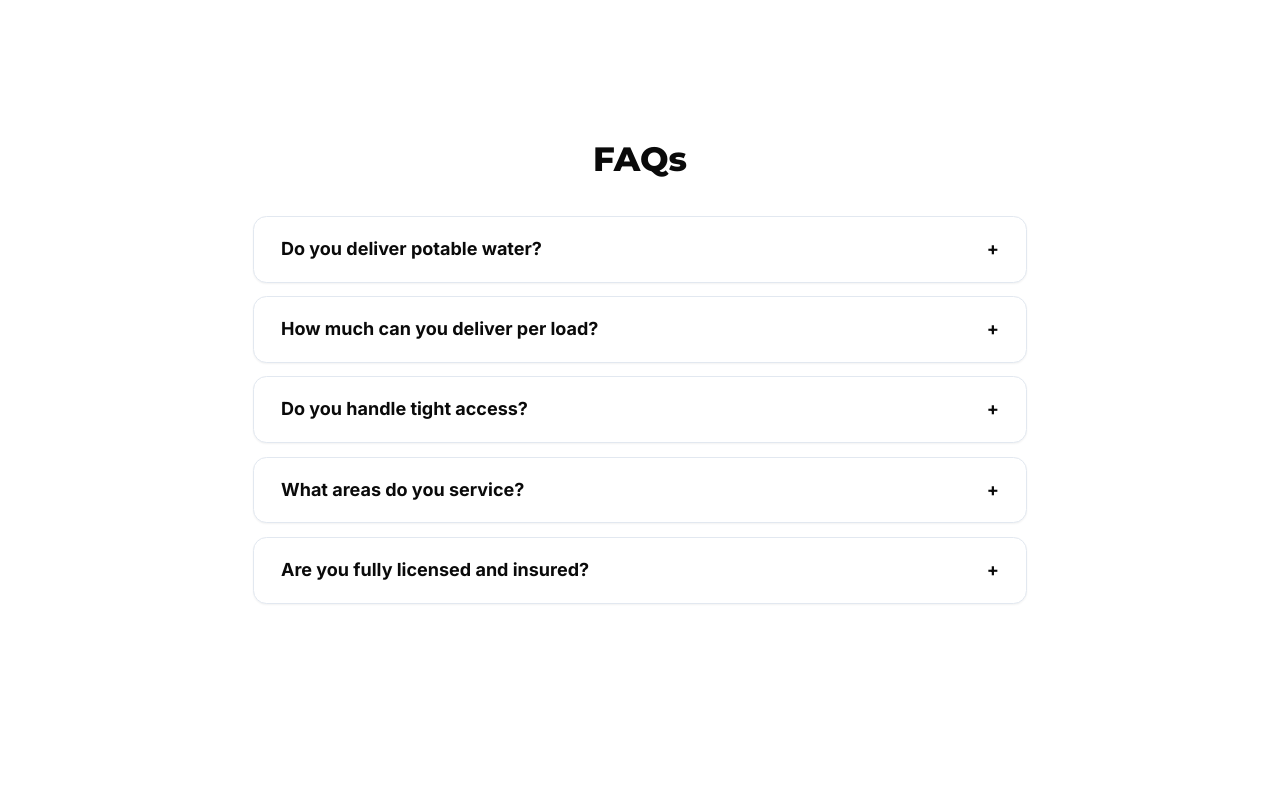
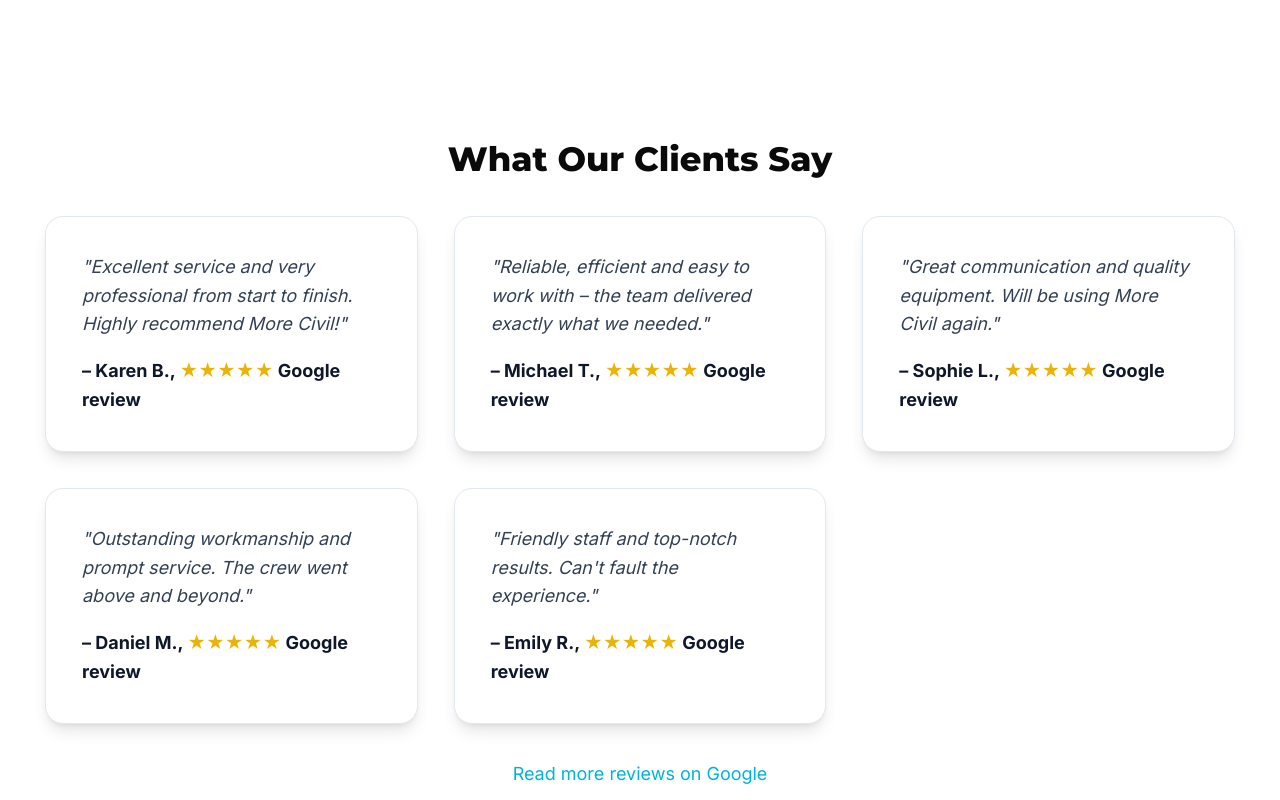
Before and after one commit to kindaiau/more-civil, a React (Vite) app: page / in a window 1280 px wide. Shown: the part 2220-3020 px from the top of the page. Built offline with nearby package versions, Linux system fonts and the light colour scheme.

Commit message:
feat: expand testimonials to five reviews

```diff
--- /dev/null
+++ b/src/components/Reviews.tsx
@@ -0,0 +1,60 @@
+const reviews = [
+  {
+    author: 'Karen B.',
+    text: 'Excellent service and very professional from start to finish. Highly recommend More Civil!',
+  },
+  {
+    author: 'Michael T.',
+    text: 'Reliable, efficient and easy to work with – the team delivered exactly what we needed.',
+  },
+  {
+    author: 'Sophie L.',
+    text: 'Great communication and quality equipment. Will be using More Civil again.',
+  },
+  {
+    author: 'Daniel M.',
+    text: 'Outstanding workmanship and prompt service. The crew went above and beyond.',
+  },
+  {
+    author: 'Emily R.',
+    text: "Friendly staff and top-notch results. Can't fault the experience.",
+  },
+];
+
+export default function Reviews() {
+  return (
+    <section id="reviews" className="py-32 bg-white">
+      <div className="max-w-7xl mx-auto px-10">
+        <h2
+          className="reveal font-extrabold text-3xl mb-8 text-center"
+          style={{ fontFamily: 'Montserrat' }}
+        >
+          What Our Clients Say
+        </h2>
+        <div className="grid md:grid-cols-2 lg:grid-cols-3 gap-8">
+          {reviews.map((review, i) => (
+            <div
+              key={i}
+              className="reveal rounded-2xl border border-slate-200 bg-white shadow-lg p-8"
+            >
+              <p className="italic mb-4 text-slate-700">"{review.text}"</p>
+              <p className="font-bold text-slate-900">
+                &ndash; {review.author}, <span className="text-yellow-500" aria-hidden="true">★★★★★</span> Google review
+              </p>
+            </div>
+          ))}
+        </div>
+        <div className="mt-8 text-center">
+          <a
+            href="https://share.google/LpMmpg8s872XwdGbQ"
+            target="_blank"
+            rel="nofollow noopener"
+            className="text-[#00B4D8] hover:underline"
+          >
+            Read more reviews on Google
+          </a>
+        </div>
+      </div>
+    </section>
+  );
+}
--- a/src/pages/Home.tsx
+++ b/src/pages/Home.tsx
@@ -3,6 +3,7 @@ import Header from "@/components/Header";
 import Hero from "@/components/Hero";
 import Services from "@/components/Services";
 import Gallery from "@/components/Gallery";
+import Reviews from "@/components/Reviews";
 import FAQ from "@/components/FAQ";
 import Quote from "@/components/Quote";
 import Footer from "@/components/Footer";
@@ -14,15 +15,93 @@ const Home = () => {
     mountTilt();
   }, []);
 
+  const structuredData = {
+    "@context": "https://schema.org",
+    "@type": "LocalBusiness",
+    name: "More Civil",
+    aggregateRating: {
+      "@type": "AggregateRating",
+      ratingValue: 5,
+      reviewCount: 5,
+    },
+    review: [
+      {
+        "@type": "Review",
+        author: "Karen B.",
+        datePublished: "2024-04-05",
+        reviewRating: {
+          "@type": "Rating",
+          ratingValue: 5,
+          bestRating: 5,
+        },
+        reviewBody:
+          "Excellent service and very professional from start to finish. Highly recommend More Civil!",
+      },
+      {
+        "@type": "Review",
+        author: "Michael T.",
+        datePublished: "2024-02-18",
+        reviewRating: {
+          "@type": "Rating",
+          ratingValue: 5,
+          bestRating: 5,
+        },
+        reviewBody:
+          "Reliable, efficient and easy to work with – the team delivered exactly what we needed.",
+      },
+      {
+        "@type": "Review",
+        author: "Sophie L.",
+        datePublished: "2023-12-12",
+        reviewRating: {
+          "@type": "Rating",
+          ratingValue: 5,
+          bestRating: 5,
+        },
+        reviewBody:
+          "Great communication and quality equipment. Will be using More Civil again.",
+      },
+      {
+        "@type": "Review",
+        author: "Daniel M.",
+        datePublished: "2024-06-15",
+        reviewRating: {
+          "@type": "Rating",
+          ratingValue: 5,
+          bestRating: 5,
+        },
+        reviewBody:
+          "Outstanding workmanship and prompt service. The crew went above and beyond.",
+      },
+      {
+        "@type": "Review",
+        author: "Emily R.",
+        datePublished: "2024-05-22",
+        reviewRating: {
+          "@type": "Rating",
+          ratingValue: 5,
+          bestRating: 5,
+        },
+        reviewBody:
+          "Friendly staff and top-notch results. Can't fault the experience.",
+      },
+    ],
+  };
+
   return (
     <>
       <Header />
       <Hero />
       <Services />
       <Gallery />
+      <Reviews />
       <FAQ />
       <Quote />
       <Footer />
+      <script
+        type="application/ld+json"
+        dangerouslySetInnerHTML={{ __html: JSON.stringify(structuredData) }}
+      />
 
       {/* Floating CTA */}
       <button
```
